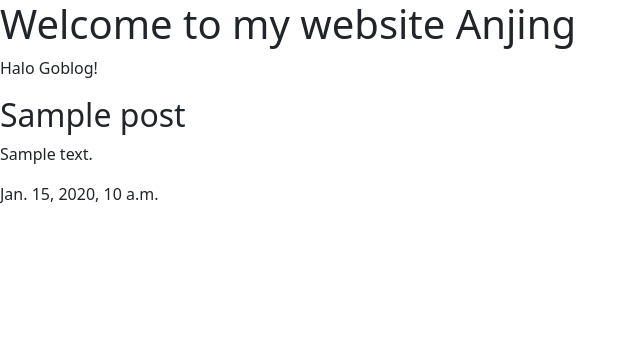
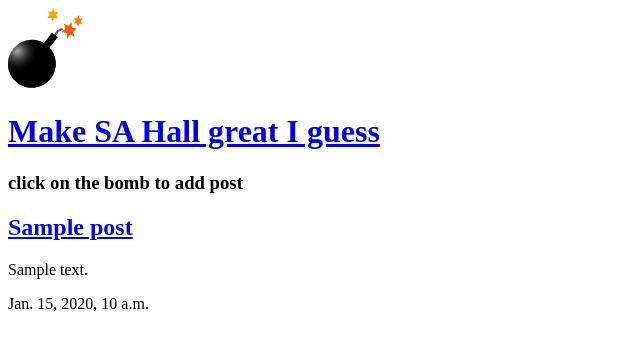
Before and after one commit to Maru5er/Blog1, a Django app: template blog/templates/blog/post_list.html in a window 1280 px wide. Shown: the top 351 px of the page, without its empty margins (0-640 px from the left). Run offline with Django 3.2, Linux system fonts and the light colour scheme; the template is opened without the code that fills it: values that come from a table or form of the project are taken from there, others are empty; tables that the repository leaves empty hold one stand-in row (values such as "Sample post"); parts of the project's set-up code (start-up, migrations or seed data) failed here and were passed over.

Commit message:
html with css

```diff
--- a/blog/templates/blog/base.html
+++ b/blog/templates/blog/base.html
@@ -2,9 +2,25 @@
 <html lang="en">
 <head>
     <meta charset="UTF-8">
-    <title>$Title$</title>
+    <title>base</title>
 </head>
 <body>
-$END$
+    <header class="page-header">
+      <div class="container">
+          <a href="{% url 'post_new' %}" class="top-menu">
+                 {% include './icons/1570429633bomb.svg' %}
+          </a>
+          <h1><a href="/">Make SA Hall great I guess</a></h1>
+          <h3>click on the bomb to add post</h3>
+      </div>
+    </header>
+    <main class="container">
+        <div class="row">
+            <div class="col">
+            {% block content %}
+            {% endblock %}
+            </div>
+        </div>
+    </main>
 </body>
 </html>
--- a/blog/templates/blog/post_detail.html
+++ b/blog/templates/blog/post_detail.html
@@ -2,9 +2,11 @@
 <html lang="en">
 <head>
     <meta charset="UTF-8">
-    <title>$Title$</title>
+    <title>{{post.title}}</title>
 </head>
 <body>
-$END$
+<h1>{{post.title}}</h1>
+<p>{{post.text}}</p>
+
 </body>
 </html>
--- a/blog/templates/blog/post_list.html
+++ b/blog/templates/blog/post_list.html
@@ -1,25 +1,8 @@
-<!DOCTYPE html>
-<html lang="en">
-<head>
-    <link href="https://cdn.jsdelivr.net/npm/bootstrap@5.0.1/dist/css/bootstrap.min.css" rel="stylesheet" integrity="sha384-+0n0xVW2eSR5OomGNYDnhzAbDsOXxcvSN1TPprVMTNDbiYZCxYbOOl7+AMvyTG2x" crossorigin="anonymous">
-    <meta charset="UTF-8">
-    <title>Post Lists</title>
-</head>
-<body>
-<header>
-    <h1>Welcome to my website Anjing</h1>
-    <p><e>Halo Goblog!</e></p>
-</header>
-<div>
-    <article>
+{%extends 'blog/base.html'%}
+{%block content%}
         {% for post in posts %}
-        <h2>{{post.title}}</h2>
+        <h2><a href="{%url 'post_detail' pk=post.pk %}" >{{post.title}}</a></h2>
         <p>{{post.text}}</p>
         <time>{{post.published_time}}</time>
         {% endfor %}
-
-    </article>
-
-</div>
-</body>
-</html>
+{%endblock%}
--- a/blog/urls.py
+++ b/blog/urls.py
@@ -3,5 +3,7 @@ from . import views
 
 urlpatterns = [
    path('',views.post_list, name = 'post_list'),
-   path('homepage',views.Index.html, name='Make SA Hall Great Again'),
+   path('homepage',views.homepage, name='Make SA Hall Great Again'),
+   path('post/<int:pk>/', views.post_detail, name='post_detail'),
+   path('post/new/',views.post_new, name='post_new')
 ]
```
Also changed, not shown: blog/forms.py (+8 -0 lines), blog/templates/blog/post_new.html (+9 -0 lines), blog/views.py (+19 -1 lines), blog/models.py (line endings or trailing spaces).
